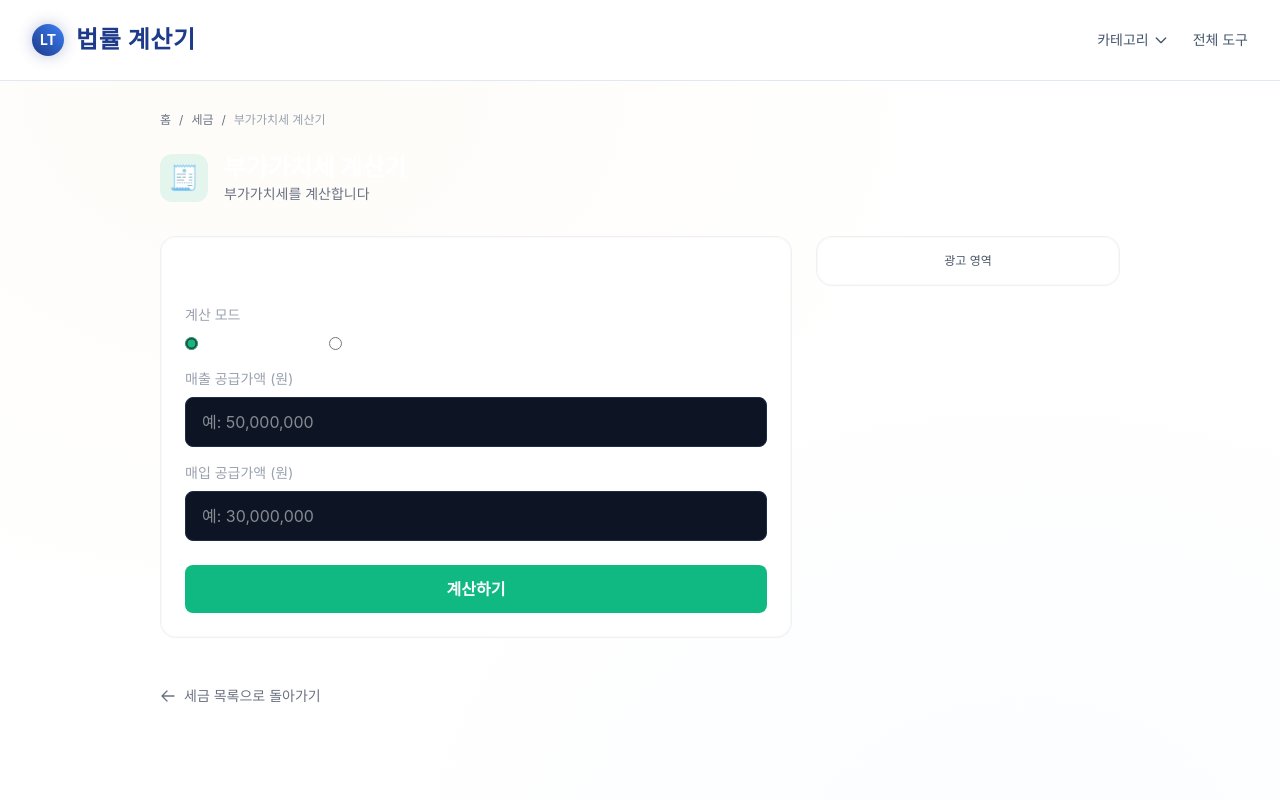
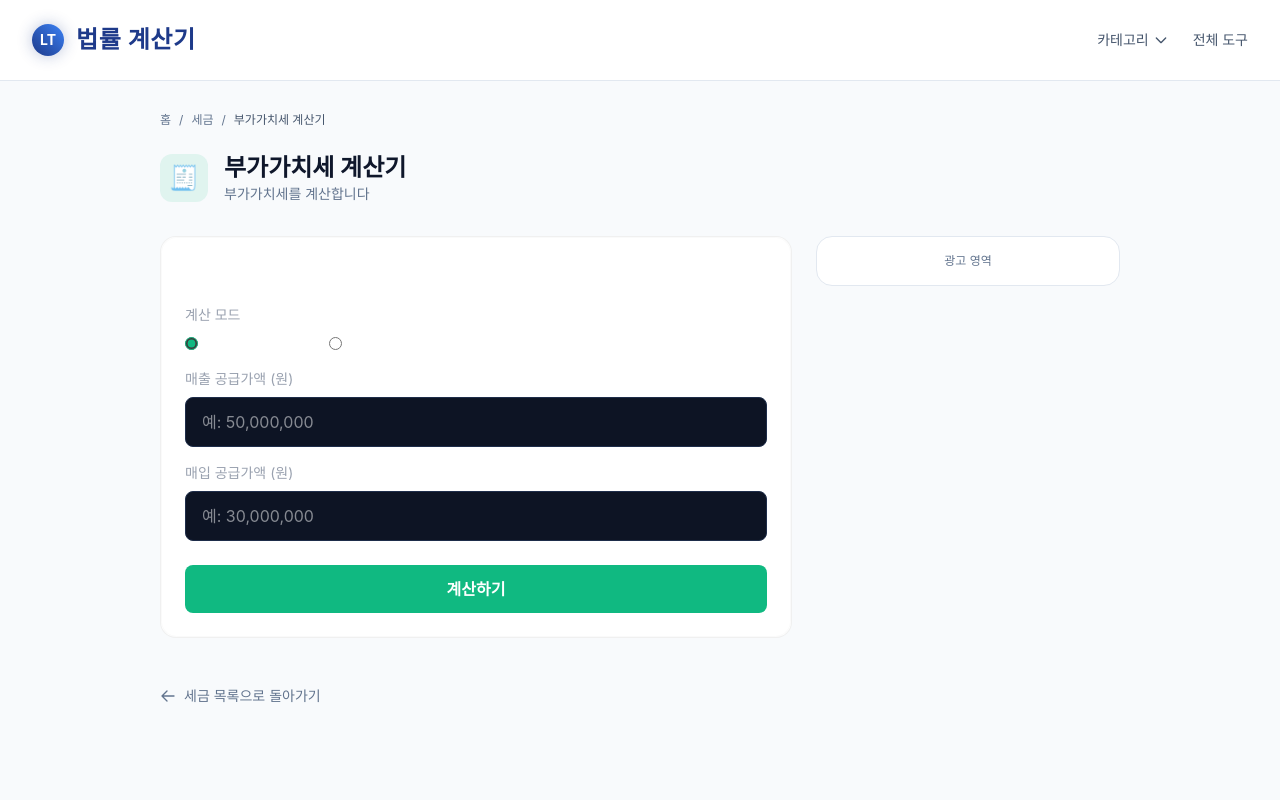
Before and after one commit to SublimerNJ/law-calc, a Next.js app: page /tools/tax/vat in a window 1280 px wide. Shown: the top 800 px of the page. Built offline with nearby package versions, Linux system fonts and the light colour scheme; a web font is replaced by a local one.

Commit message:
feat(11-02): update Card & Calculator layouts to light theme

```diff
--- a/src/components/ui/CalculatorLayout.tsx
+++ b/src/components/ui/CalculatorLayout.tsx
@@ -9,19 +9,19 @@ interface CalculatorLayoutProps {
 
 export default function CalculatorLayout({ tool, category, children }: CalculatorLayoutProps) {
   return (
-    <div className="tool-page-bg min-h-screen">
+    <div className="bg-slate-50 min-h-screen">
       <div className="max-w-5xl mx-auto px-4 sm:px-6 lg:px-8 py-8">
         {/* Breadcrumb */}
-        <nav className="flex items-center gap-2 text-xs text-gray-500 mb-6">
-          <Link href="/" className="hover:text-white transition-colors">
+        <nav className="flex items-center gap-2 text-xs text-slate-500 mb-6">
+          <Link href="/" className="hover:text-slate-900 transition-colors">
             홈
           </Link>
           <span>/</span>
-          <Link href={`/#${category.id}`} className="hover:text-white transition-colors">
+          <Link href={`/#${category.id}`} className="hover:text-slate-900 transition-colors">
             {category.name}
           </Link>
           <span>/</span>
-          <span className="text-gray-400">{tool.name}</span>
+          <span className="text-slate-600">{tool.name}</span>
         </nav>
 
         {/* Header */}
@@ -33,8 +33,8 @@ export default function CalculatorLayout({ tool, category, children }: Calculato
             {tool.icon}
           </div>
           <div>
-            <h1 className="text-2xl font-bold text-white">{tool.name}</h1>
-            <p className="text-sm text-gray-500">{tool.description}</p>
+            <h1 className="text-2xl font-bold text-slate-900">{tool.name}</h1>
+            <p className="text-sm text-slate-500">{tool.description}</p>
           </div>
         </div>
 
@@ -45,7 +45,7 @@ export default function CalculatorLayout({ tool, category, children }: Calculato
           </div>
           <div className="lg:col-span-1">
             {/* Sidebar placeholder for ads/related tools */}
-            <div className="premium-card p-4 text-center text-xs text-gray-600">
+            <div className="bg-white border border-slate-200 p-4 text-center text-xs text-slate-500 rounded-2xl">
               광고 영역
             </div>
           </div>
@@ -55,7 +55,7 @@ export default function CalculatorLayout({ tool, category, children }: Calculato
         <div className="mt-8">
           <Link
             href={`/#${category.id}`}
-            className="inline-flex items-center gap-2 text-sm text-gray-500 hover:text-white transition-colors"
+            className="inline-flex items-center gap-2 text-sm text-slate-500 hover:text-slate-900 transition-colors"
           >
             <svg className="w-4 h-4" fill="none" viewBox="0 0 24 24" stroke="currentColor" strokeWidth={2}>
               <path strokeLinecap="round" strokeLinejoin="round" d="M10.5 19.5L3 12m0 0l7.5-7.5M3 12h18" />
```
